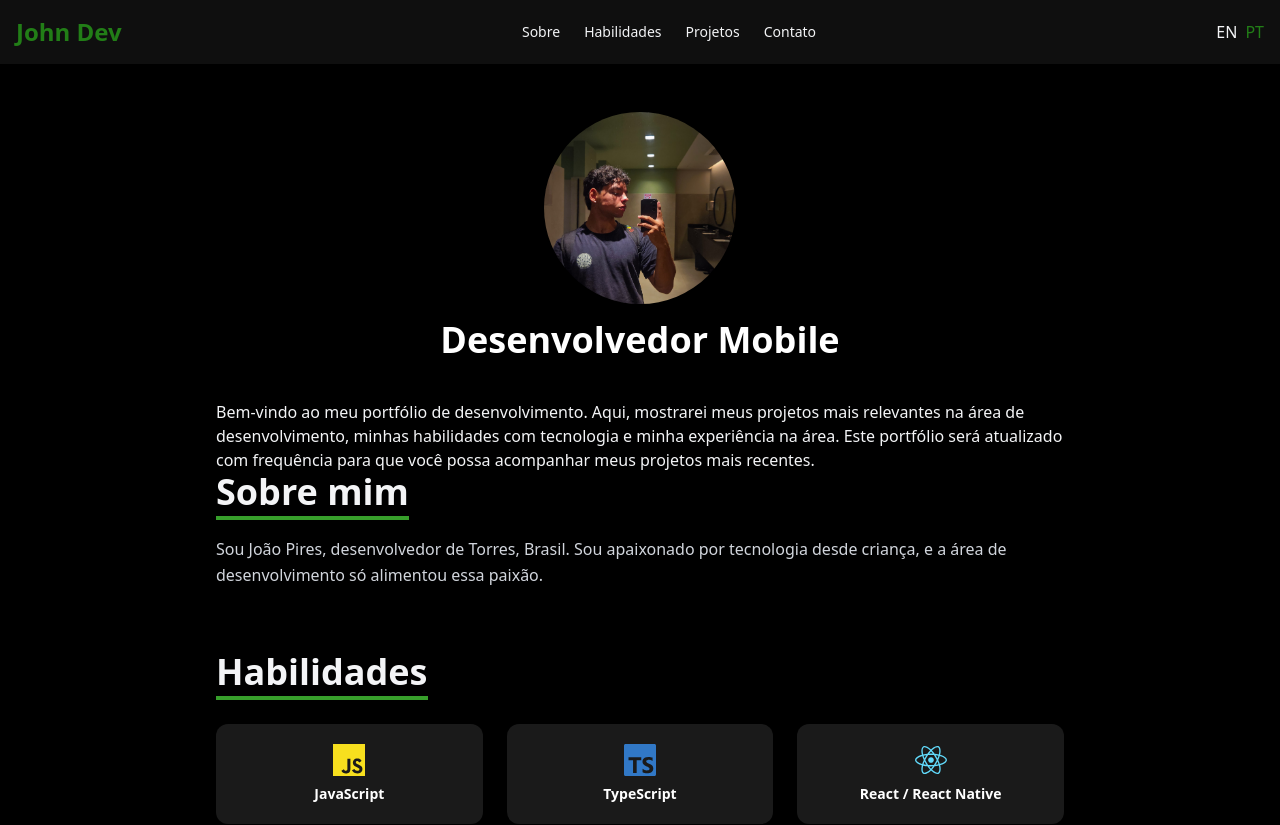
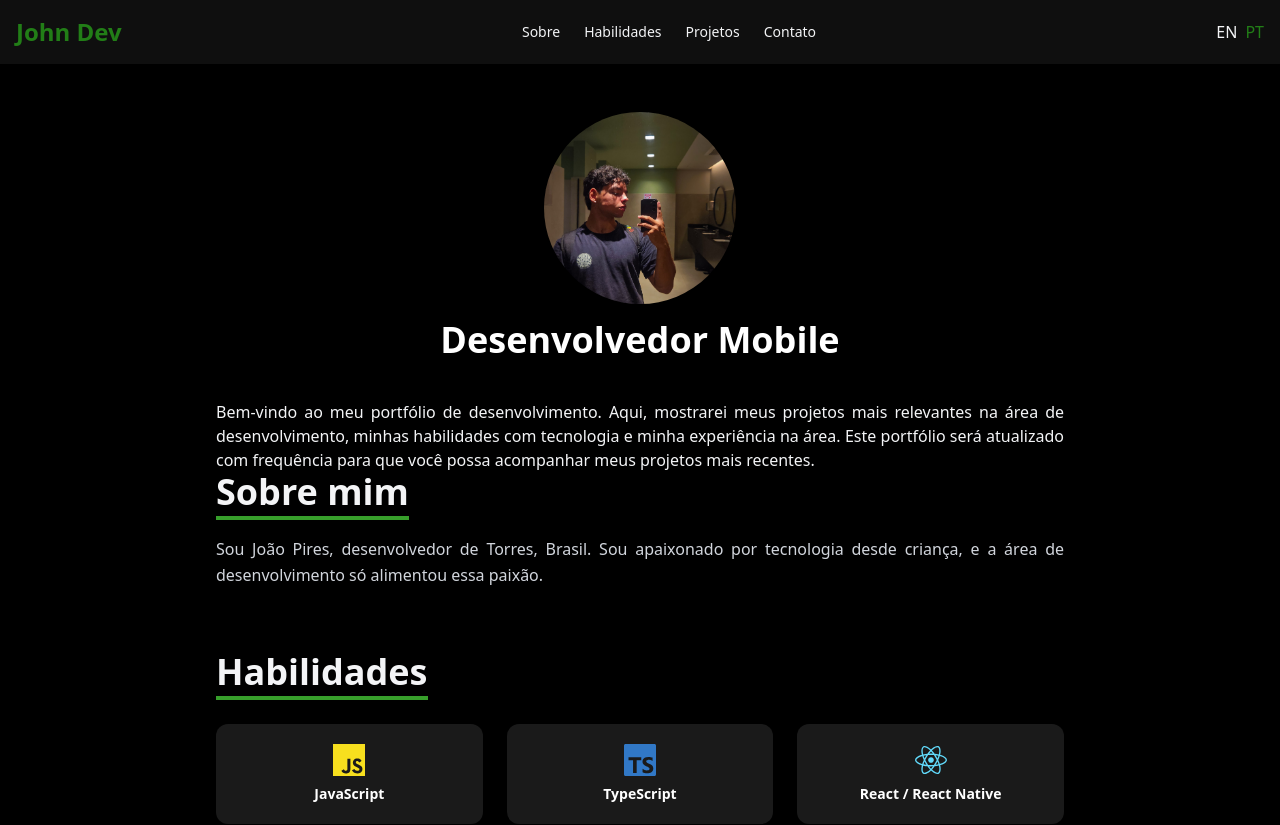
Before and after one commit to joaolouko/portfolio2, a React (Vite) app: page / in a window 1280 px wide. Shown: the top 825 px of the page. Built offline with nearby package versions, Linux system fonts and the light colour scheme.

Commit message:
fix: text-justify

```diff
--- a/src/layout/Main.tsx
+++ b/src/layout/Main.tsx
@@ -83,14 +83,14 @@ export default function Main() {
             </motion.h1>
           </AnimatePresence>
 
-          <p>{t("main.title")}</p>
+          <p className="text-justify">{t("main.title")}</p>
         </section>
 
         <section id="about" className="mb-16 scroll-mt-20">
           <h2 className="text-4xl font-bold mb-4 border-b-4 color-secondary-border inline-block pb-1">
             {t("main.aboutMe")}
           </h2>
-          <p className="text-gray-300 leading-relaxed">
+          <p className="text-gray-300 leading-relaxed text-justify">
             {t("main.aboutMeText")}
           </p>
         </section>
@@ -134,7 +134,7 @@ export default function Main() {
                 className="color-header-footer rounded-lg p-6 shadow-lg shadow-secondary transition-shadow"
               >
                 <h3 className="text-2xl font-semibold color-secondary mb-2">{name}</h3>
-                <p className="text-gray-300 mb-4">{description}</p>
+                <p className="text-gray-300 mb-4 text-justify">{description}</p>
                 <a
                   href={link}
                   target="_blank"
@@ -154,7 +154,7 @@ export default function Main() {
           <h2 className="text-4xl font-bold mb-6 border-b-4 color-secondary-border inline-block pb-1">
             {t("main.contactTitle")}
           </h2>
-          <p className="mb-4 text-gray-300">{t("main.contactText")}</p>
+          <p className="mb-4 text-gray-300 text-justify">{t("main.contactText")}</p>
           <ul className="space-y-2 color-secondary font-semibold">
             <li>
               Email:{" "}
```
